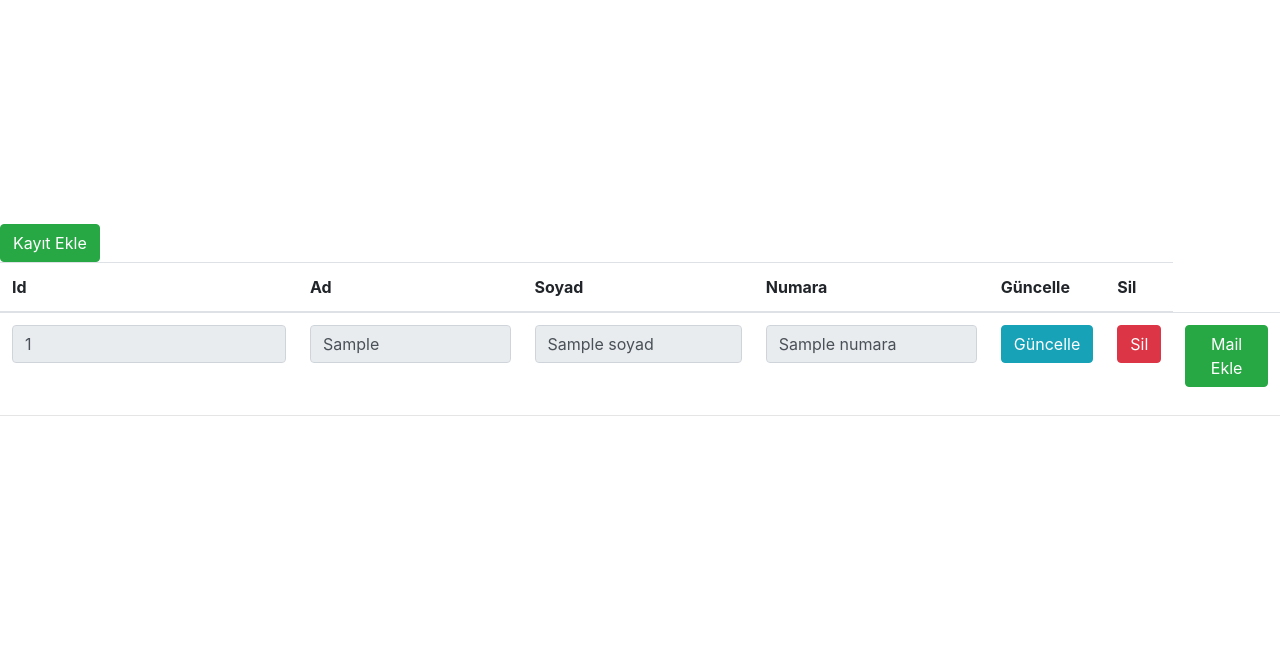
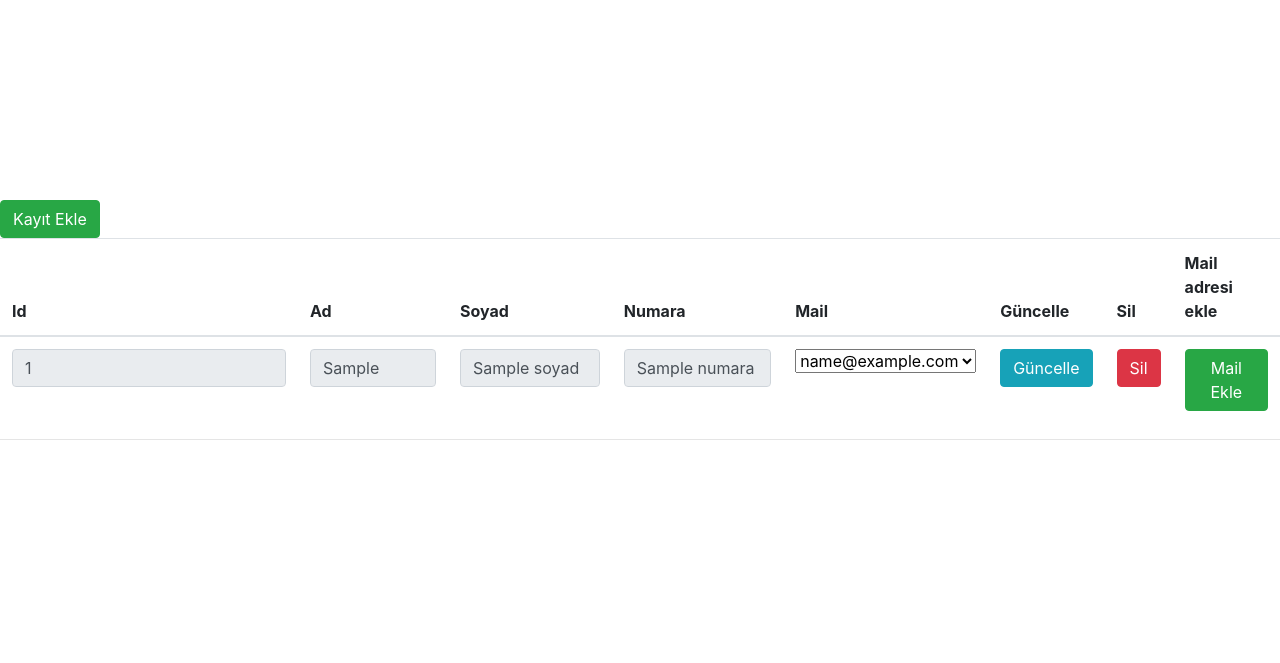
Before and after one commit to kemalhk/rehber-site, a Flask app: template templates/list.html in a window 1280 px wide. Shown: the part 216-879 px from the top of the page. Run offline with Flask 3, Linux system fonts and the light colour scheme; the template is opened without the code that fills it: most values are stand-ins (such as "Sample title", 1, 10 or a date in 2020); parts of the project's set-up code (start-up, migrations or seed data) failed here and were passed over; some libraries are stand-ins or nearby versions.

Commit message:
mail ekleme tekrarlanan mail kontrol ve mail listeleme yapıldı

```diff
--- a/app.py
+++ b/app.py
@@ -54,6 +54,7 @@ def user_loader(id):
     return User.query.get(id)
 
 
+# kayıt ol sayfası
 @app.route("/register", methods=["GET", "POST"])
 def register():
     if request.method == "POST":
@@ -72,6 +73,7 @@ def register():
     return render_template("register.html")
 
 
+# giriş sayfası
 @app.route("/login", methods=["GET", "POST"])
 def login():
     if request.method == "POST":
@@ -87,6 +89,7 @@ def login():
     return render_template("login.html")
 
 
+# telefon numarası ekleme
 @app.route("/addNumber", methods=["GET", "POST"])
 @login_required
 def addNumber():
@@ -121,6 +124,7 @@ def deleteNumber():
 @login_required
 def list():
     users = Rehber.query.all()
+    addresses = Adres.query.all()
 
     # sayfalama islemi
     sayfa_numarasi = request.args.get(
@@ -140,6 +144,7 @@ def list():
         users=users,
         toplam_sayfa_sayisi=toplam_sayfa_sayisi,
         sayfa_numarasi=sayfa_numarasi,
+        addresses=addresses,
     )
 
 
@@ -163,16 +168,23 @@ def update():
     return render_template("list.html")
 
 
+# mail ekleme
 @app.route("/add_mail", methods=["POST"])
 def add_mail():
-    id = request.form["id"]
+    yeni_mail = request.form["mail"]
     if request.method == "POST":
-        mail = request.form["mail"]
-        rehber_id = request.form["id"]
-        yeni_mail = Adres(mail=mail, rehber_id=rehber_id)
-        db.session.add(yeni_mail)
-        db.session.commit()
-        return redirect(url_for("list"))
+        # tekrarlanan kayıt engelleme
+        user = Adres.query.filter_by(mail=yeni_mail).first()
+        if user is None:
+            mail = request.form["mail"]
+            rehber_id = request.form["id"]
+            yeni_mail = Adres(mail=mail, rehber_id=rehber_id)
+            db.session.add(yeni_mail)
+            db.session.commit()
+            return redirect(url_for("list"))
+        else:
+            error = "Mail adresi kayıtlı"
+            return render_template("list.html", error=error)
     return redirect(url_for("list"))
 
 
--- a/templates/list.html
+++ b/templates/list.html
@@ -50,8 +50,10 @@
                         <th>Ad</th>
                         <th>Soyad</th>
                         <th>Numara</th>
+                        <th>Mail</th>
                         <th>Güncelle</th>
                         <th>Sil</th>
+                        <th>Mail adresi ekle</th>
 
                     </tr>
                 </thead>
@@ -67,6 +69,14 @@
                         </td>
                         <td><input type="text" value="{{ user.numara }}" id="numara" name="numara" class="form-control"
                                 readonly>
+                        </td>
+                        <td>
+
+                            <select class="form-select" aria-label="Default select example">
+                                {% for adress in user.adresses %}
+                                <option value="{{ adress.mail }}">{{ adress.mail }}</option>
+                                {% endfor %}
+                            </select>
                         </td>
 
                         <td><a href="#"
```
